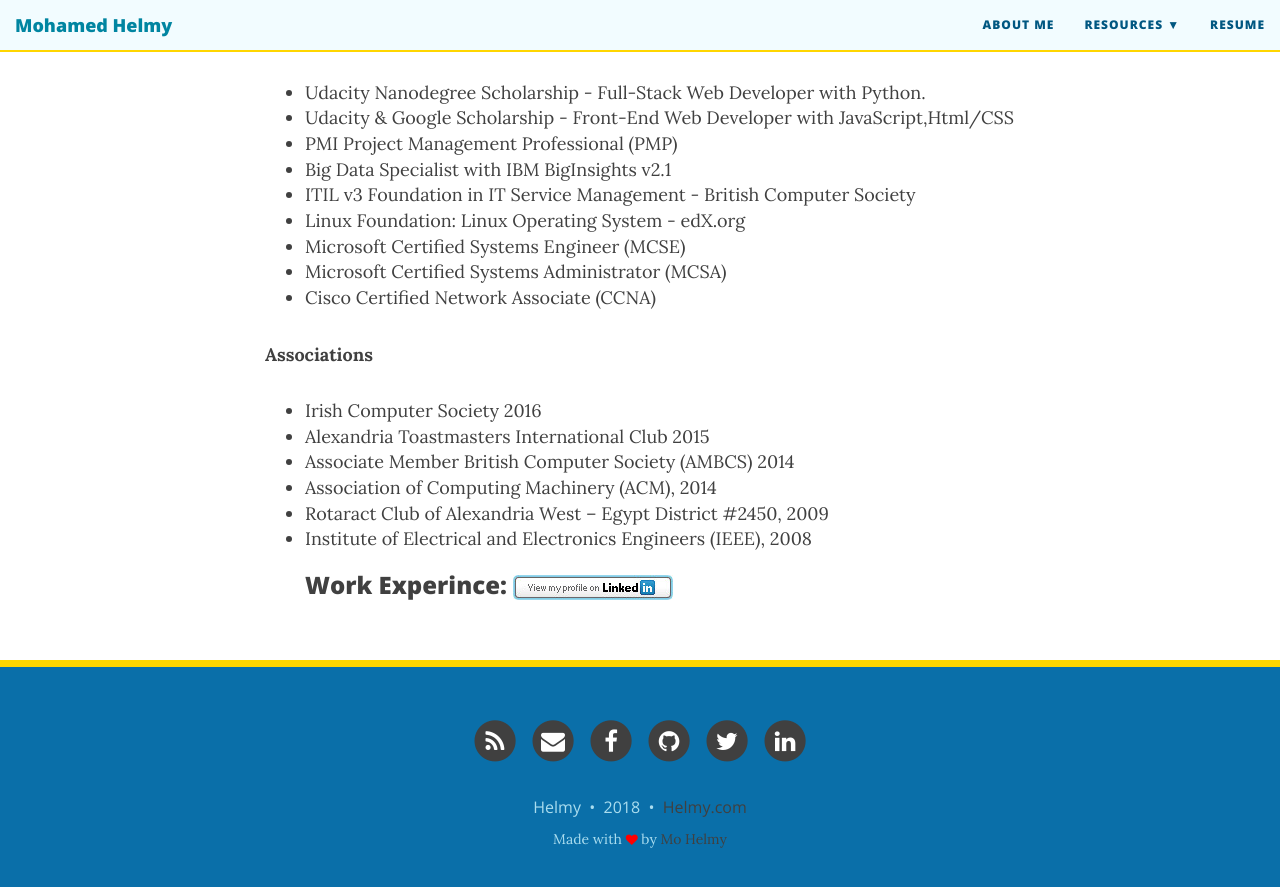
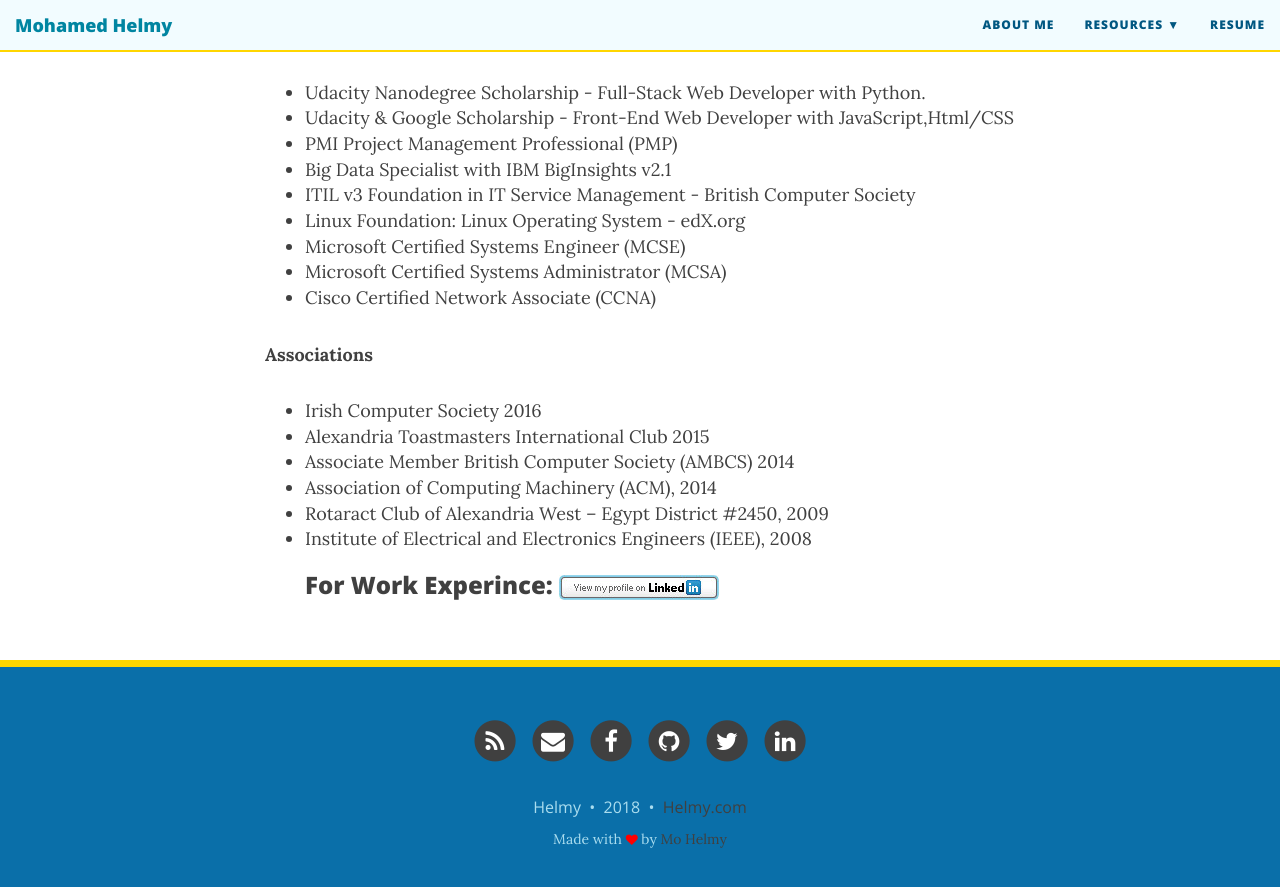
Before and after one commit to M-Helmy/m-helmy.github.io, a Jekyll site: the page built from resume.md, in a window 1280 px wide and 900 px high, scrolled down 1530 px. Shown: the top 887 px of the window. Built offline with Jekyll 4.4.1, drawn with Linux system fonts in a browser that asks for light colours; nearby versions of some CDN libraries.

Commit message:
Update resume.md

```diff
--- a/resume.md
+++ b/resume.md
@@ -58,4 +58,4 @@
 * Rotaract Club of Alexandria West – Egypt District #2450, 2009
 * Institute of Electrical and Electronics Engineers (IEEE), 2008
 <br/>
-### Work Experince: <a href="https://www.linkedin.com/in/mohamedhelmy/" rel="nofollow" target="_blank"><img src="https://m-helmy.github.io/img/linkedin.jpg" alt="LinkedIn Add to Profile button"></a>
+### For Work Experince: <a href="https://www.linkedin.com/in/mohamedhelmy/" rel="nofollow" target="_blank"><img src="https://m-helmy.github.io/img/linkedin.jpg" alt="LinkedIn Add to Profile button"></a>
```
